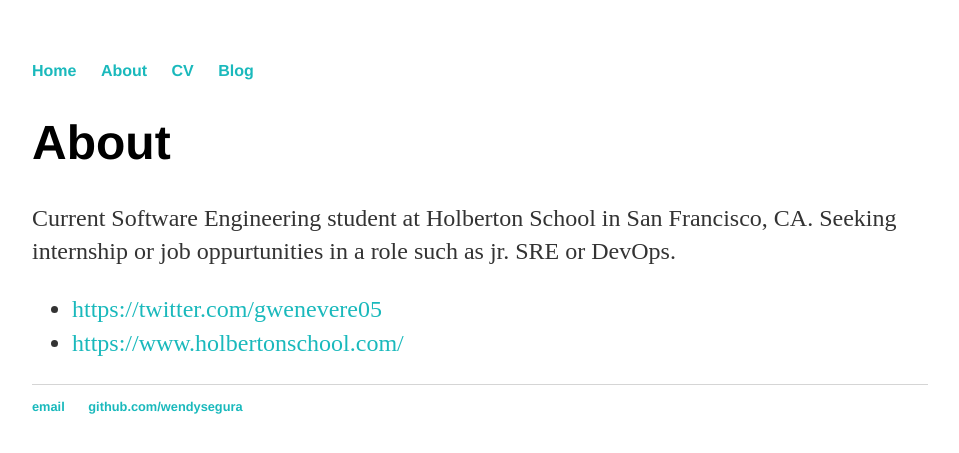
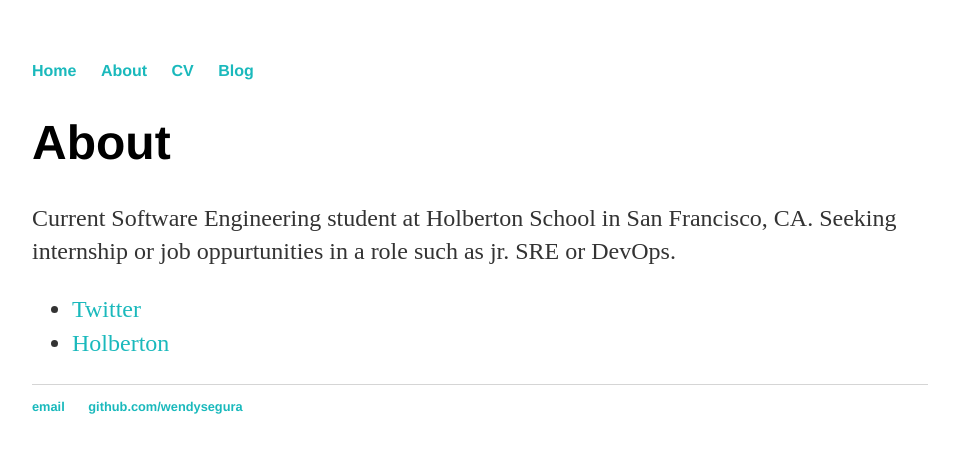
Before and after one commit to feliciahsieh/wendysegura.github.io, a Jekyll site: the page built from about/index.html, in a window 1280 px wide. Shown: the top 453 px of the page, without its empty margins (160-1119 px from the left). Built offline with Jekyll 4.4.1, drawn with Linux system fonts in a browser that asks for light colours.

Commit message:
Update index.html

```diff
--- a/about/index.html
+++ b/about/index.html
@@ -8,8 +8,8 @@
 			<p>Current Software Engineering student at Holberton School in San Francisco, CA. Seeking internship or job oppurtunities in a role such as jr. SRE or DevOps.</p>
 
 			<ul class="contacts">
-				<li><a href="#">https://twitter.com/gwenevere05</a></li>
-				<li><a href="#">https://www.holbertonschool.com/</a></li>
+				<li><a href="https://twitter.com/gwenevere05">Twitter</a></li>
+				<li><a href="https://www.holbertonschool.com/">Holberton</a></li>
 
 				</ul>
 		</div>
```
